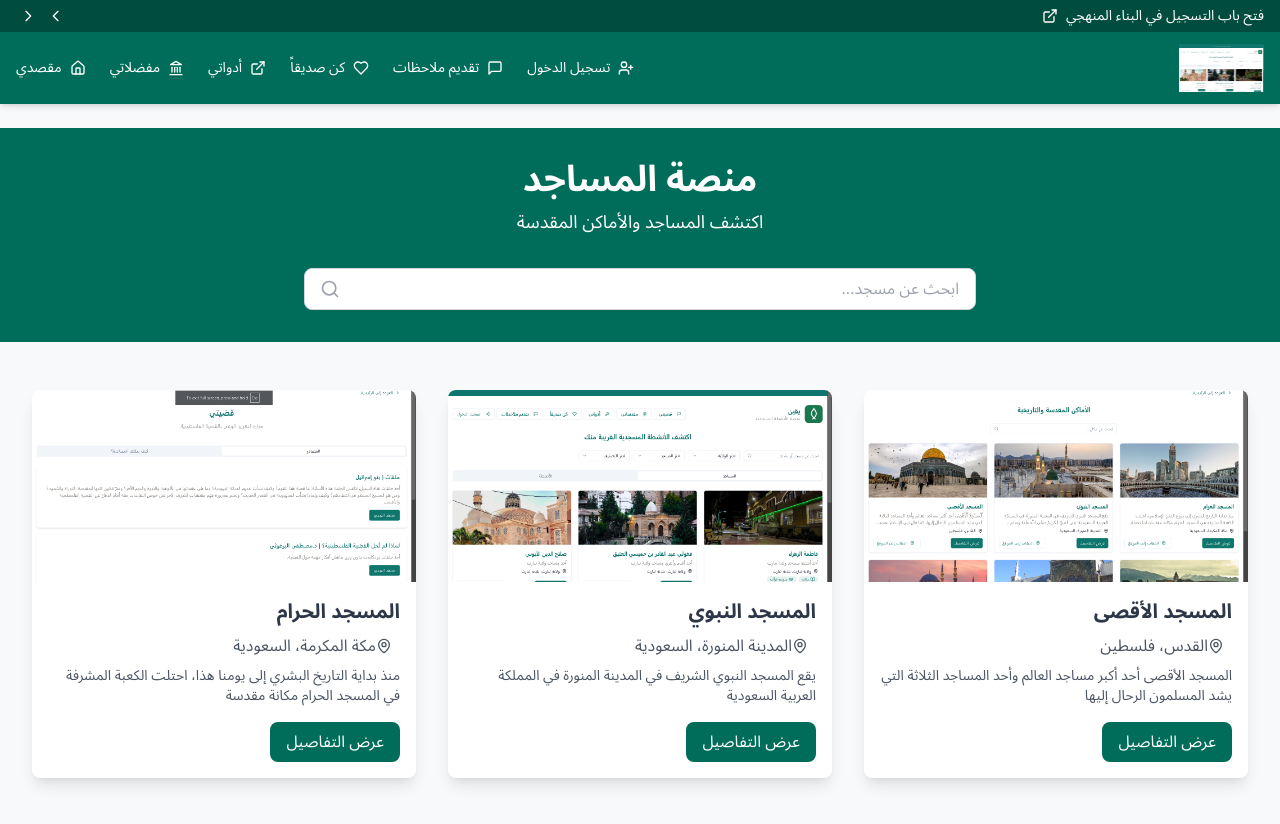
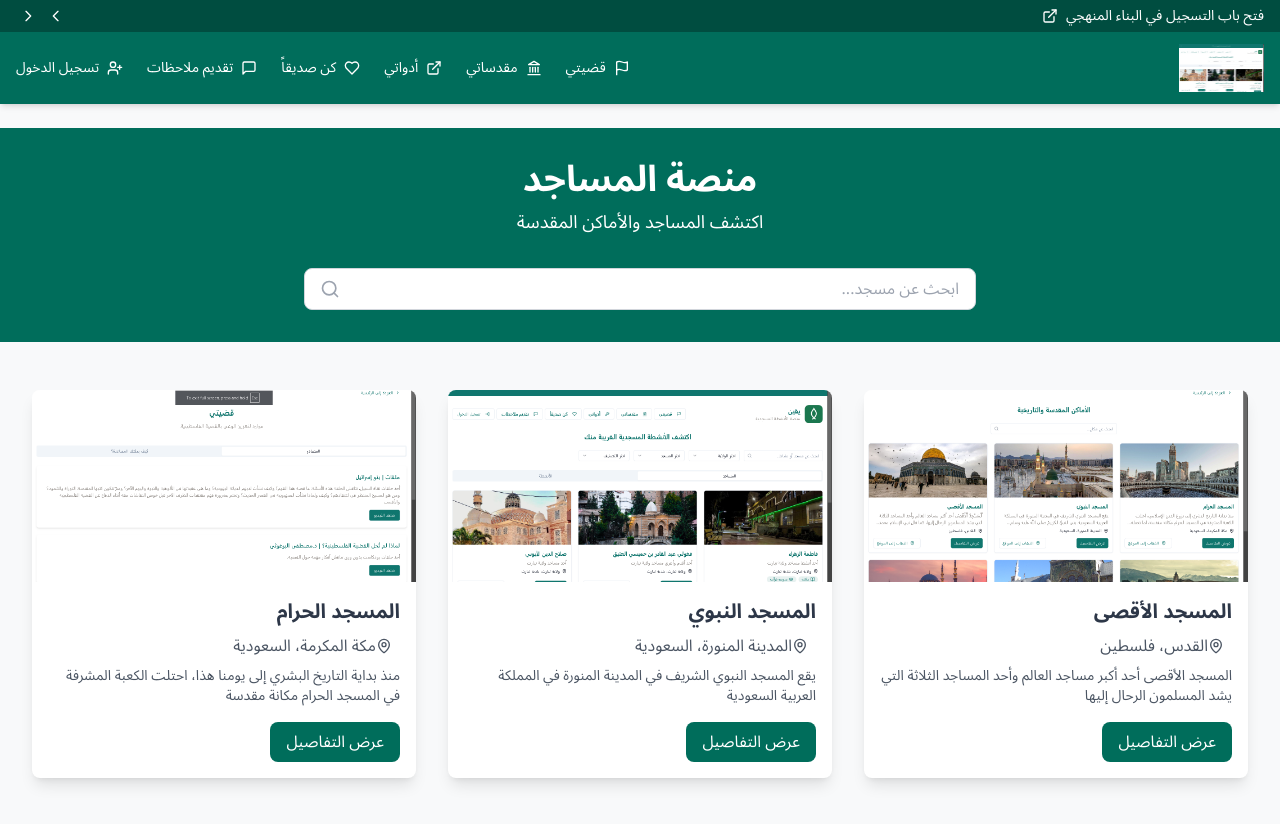
Before and after one commit to anas-er25/makam, a React (Vite) app: page / in a window 1280 px wide. Shown: the top 824 px of the page. Built offline with nearby package versions, Linux system fonts and the light colour scheme.

Commit message:
Update navigation menu items
Replaced the existing navigation menu items with the new set provided, maintaining the specified order. The updated items are: قضيتي, مقدساتي, أدواتي, كن صديقاً, تقديم ملاحظات, and تسجيل الدخول.
[skip gpt_engineer]

```diff
--- a/src/components/Layout.tsx
+++ b/src/components/Layout.tsx
@@ -9,12 +9,12 @@ const Layout = () => {
   };
 
   const topNavItems = [
+    { icon: Flag, label: "قضيتي", path: "/palestine" },
+    { icon: Landmark, label: "مقدساتي", path: "/holy-places" },
+    { icon: ExternalLink, label: "أدواتي", path: "/my-tools" },
+    { icon: Heart, label: "كن صديقاً", path: "/be-friend" },
+    { icon: MessageSquare, label: "تقديم ملاحظات", path: "/feedback" },
     { icon: UserPlus, label: "تسجيل الدخول", path: "/login" },
-    { icon: MessageSquare, label: "تقديم ملاحظات", path: "/feedback" },
-    { icon: Heart, label: "كن صديقاً", path: "/be-friend" },
-    { icon: ExternalLink, label: "أدواتي", path: "/my-tools" },
-    { icon: Landmark, label: "مفضلاتي", path: "/favorites" },
-    { icon: Home, label: "مقصدي", path: "/my-destination" },
   ];
 
   const mainNavItems = [
```
